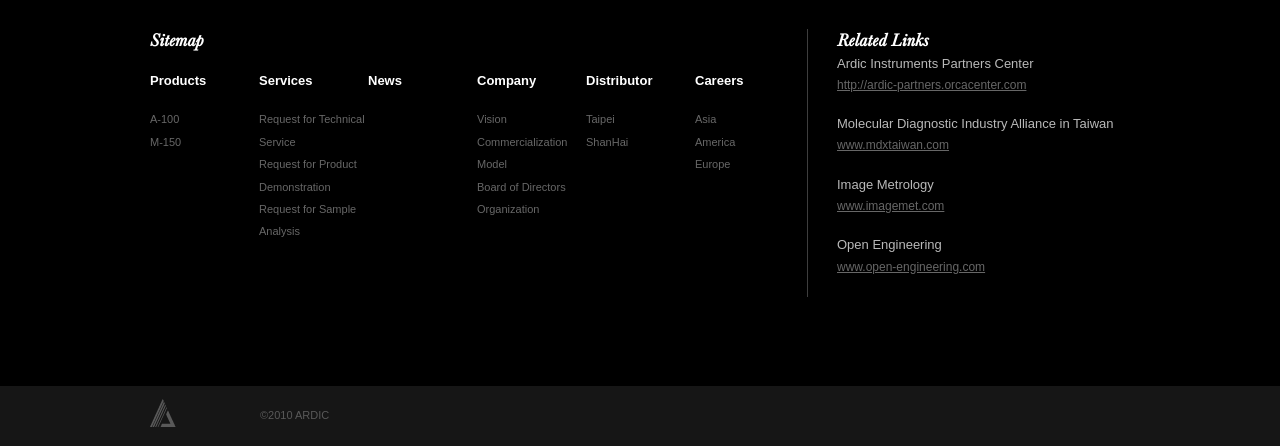
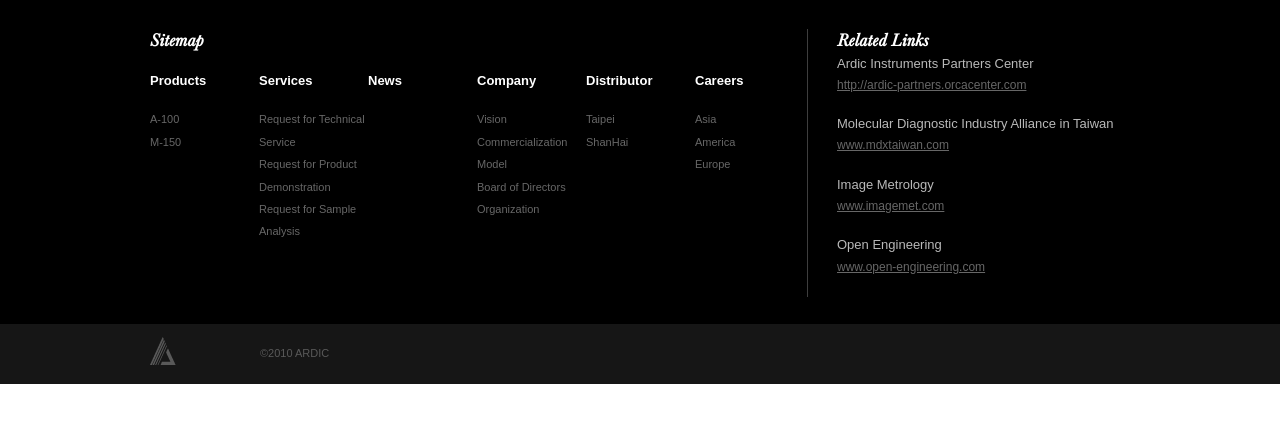
Before and after one commit to stantung/ardic, a PHP site: page /foo/ in a window 1280 px wide. Shown: the part 643-1089 px from the top of the page. After the commit the page ends 1027 px from the top, so only its background shows below. Run offline with PHP 8.4, Linux system fonts and the light colour scheme; some web fonts are replaced.

Commit message:
modify css

```diff
--- a/css/main.css
+++ b/css/main.css
@@ -112,7 +112,7 @@
     min-height: 100%;
 }
 #main{
-    padding-bottom: 447px;
+    padding-bottom: 385px;
 }
 body{
     font-family:"Arial";
@@ -313,8 +313,8 @@
     color: #fff;
     position: relative;
     clear: both;
-    height: 447px;
-    margin-top:-447px;
+    height: 385px;
+    margin-top:-385px;
 }
 #footerContent{
     padding:30px 0;
```
